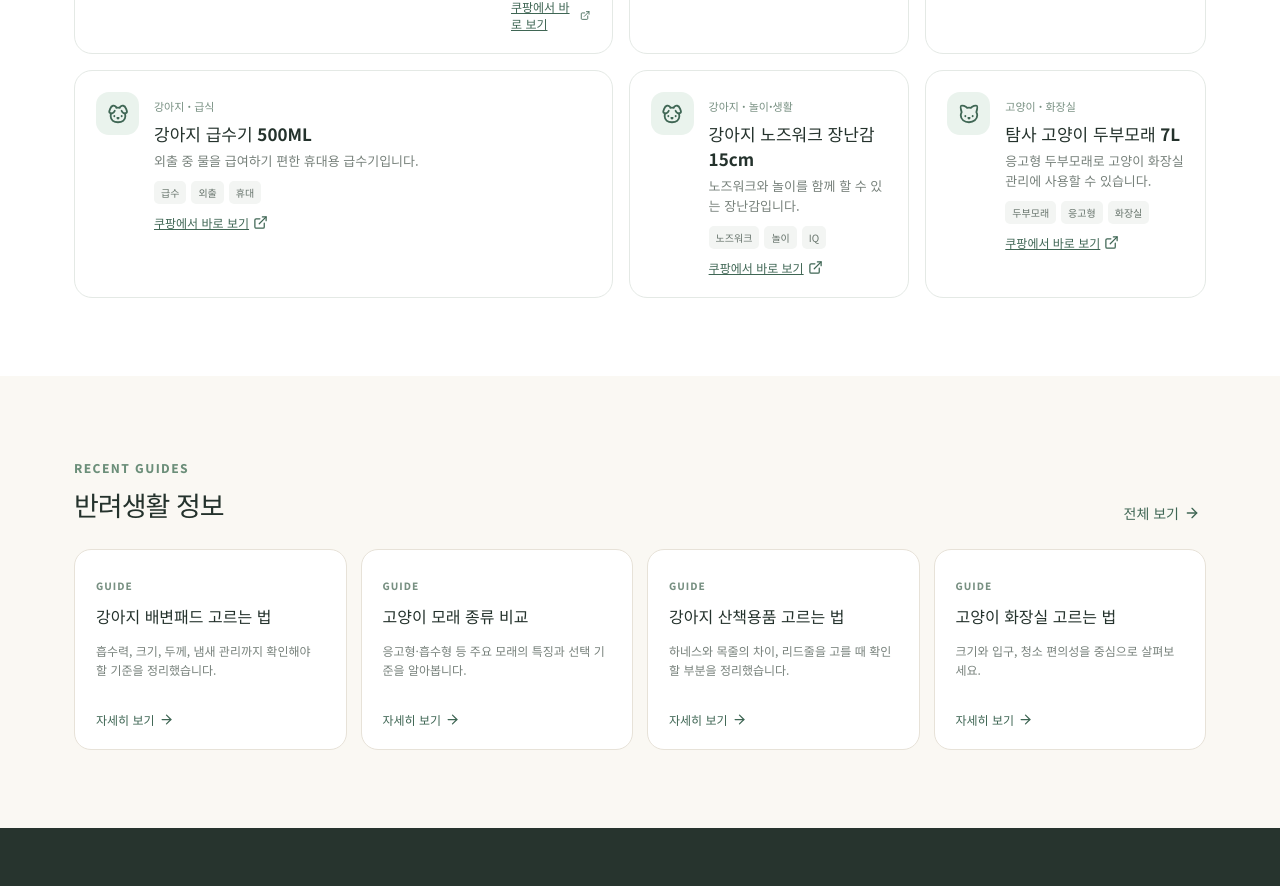
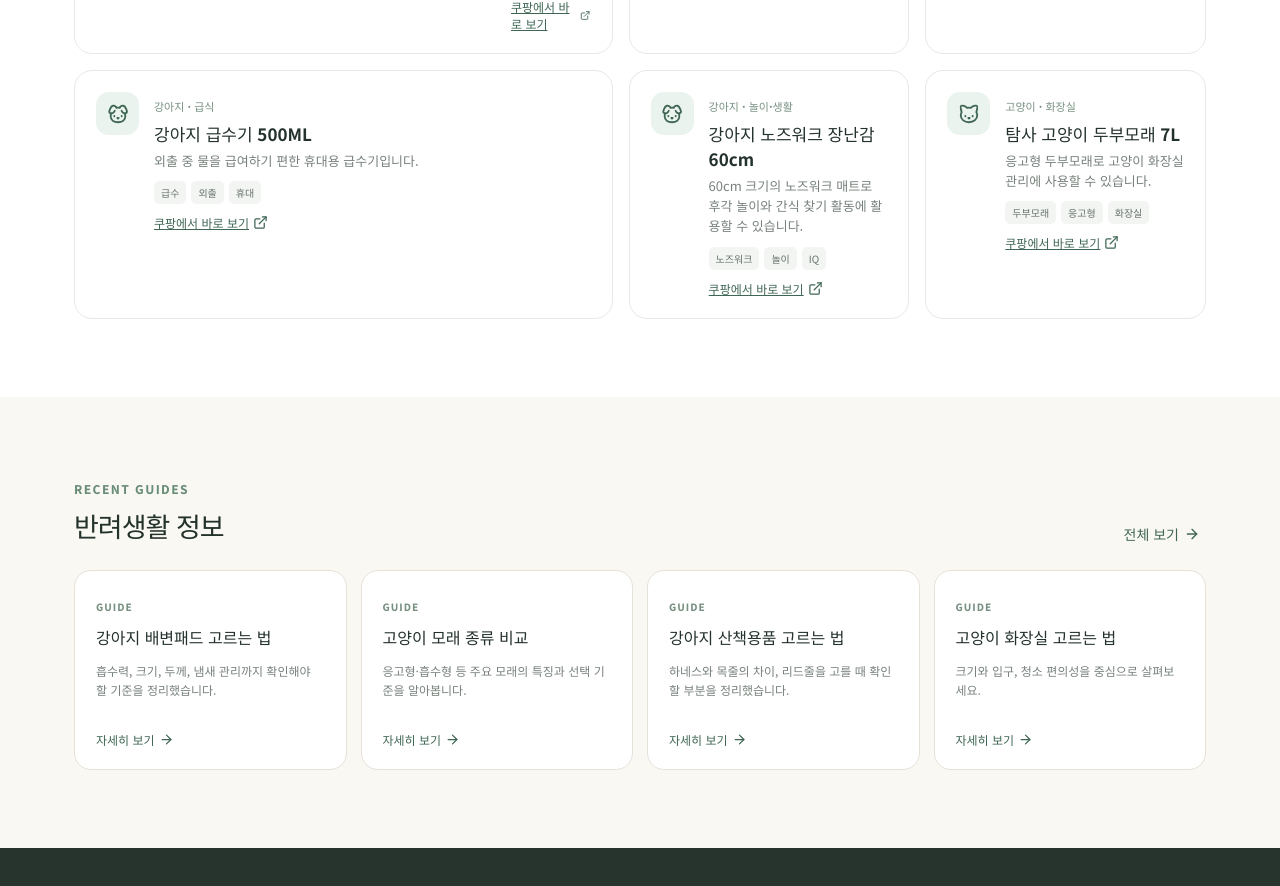
Before and after one commit to hosi4242/petgoreumi, a React (Vite) app: page / in a window 1280 px wide. Shown: the part 2100-2986 px from the top of the page. Built offline with nearby package versions, Linux system fonts and the light colour scheme.

Commit message:
Correct nose work product size to 60cm

```diff
--- a/src/data.ts
+++ b/src/data.ts
@@ -5,7 +5,7 @@ export const products: Product[] = [
  {name:'강아지 하네스+리드줄 세트 조절식 당김방지 탈출방지',pet:'강아지',category:'산책',desc:'산책 시 착용감과 조절 범위, 리드줄 포함 여부를 확인하세요.',tags:['산책','하네스','리드줄'],affiliateUrl:'https://link.coupang.com/a/huTkuo6rro'},
  {name:'강아지 이동장·캐리어',pet:'강아지',category:'외출',desc:'반려견의 크기에 맞는 내부 공간과 통풍, 휴대성을 확인하세요.',tags:['이동','여행','캐리어'],affiliateUrl:'https://link.coupang.com/a/huTnroG08O'},
  {name:'강아지 급수기 500ML',pet:'강아지',category:'급식',desc:'외출 중 물을 급여하기 편한 휴대용 급수기입니다.',tags:['급수','외출','휴대'],affiliateUrl:'https://link.coupang.com/a/huTslaI2gK'},
- {name:'강아지 노즈워크 장난감 15cm',pet:'강아지',category:'놀이·생활',desc:'노즈워크와 놀이를 함께 할 수 있는 장난감입니다.',tags:['노즈워크','놀이','IQ'],affiliateUrl:'https://link.coupang.com/a/huTvbCr0Am'},
+ {name:'강아지 노즈워크 장난감 60cm',pet:'강아지',category:'놀이·생활',desc:'60cm 크기의 노즈워크 매트로 후각 놀이와 간식 찾기 활동에 활용할 수 있습니다.',tags:['노즈워크','놀이','IQ'],affiliateUrl:'https://link.coupang.com/a/huTvbCr0Am'},
  {name:'탐사 고양이 두부모래 7L',pet:'고양이',category:'화장실',desc:'응고형 두부모래로 고양이 화장실 관리에 사용할 수 있습니다.',tags:['두부모래','응고형','화장실'],affiliateUrl:'https://link.coupang.com/a/huTyf6IhwG'},
  {name:'네이처펫 고양이 시그니처 숨숨집 스크래처',pet:'고양이',category:'놀이·생활',desc:'스크래칭과 휴식을 함께 고려할 수 있는 숨숨집형 스크래처입니다.',tags:['스크래처','숨숨집','놀이'],affiliateUrl:'https://link.coupang.com/a/huTBjZDpsa'},
  {name:'고양이 강아지 옥희독희 튼튼백 이동장',pet:'고양이',category:'외출',desc:'외출과 이동 시 반려동물의 크기와 최대 하중을 확인해 선택하세요.',tags:['이동장','외출','캐리어'],affiliateUrl:'https://link.coupang.com/a/huTDVSXtgO'},
```
